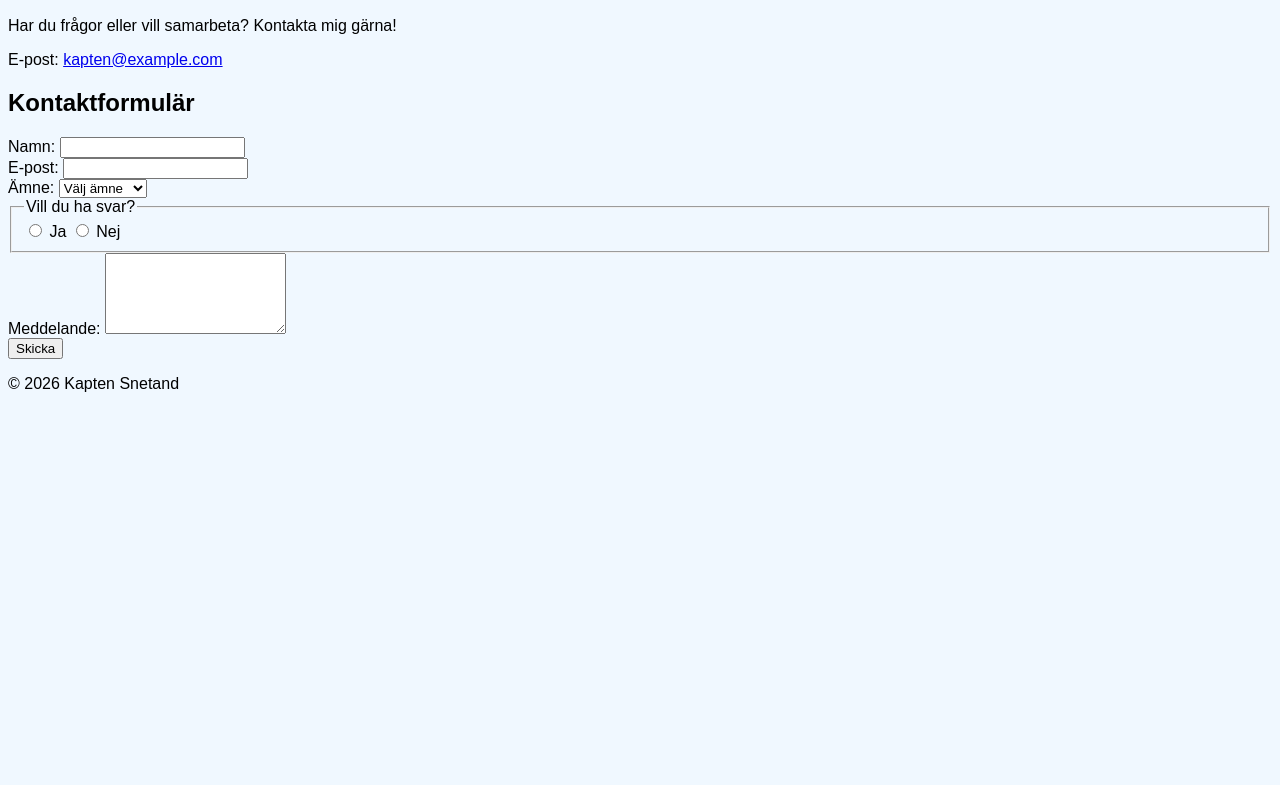
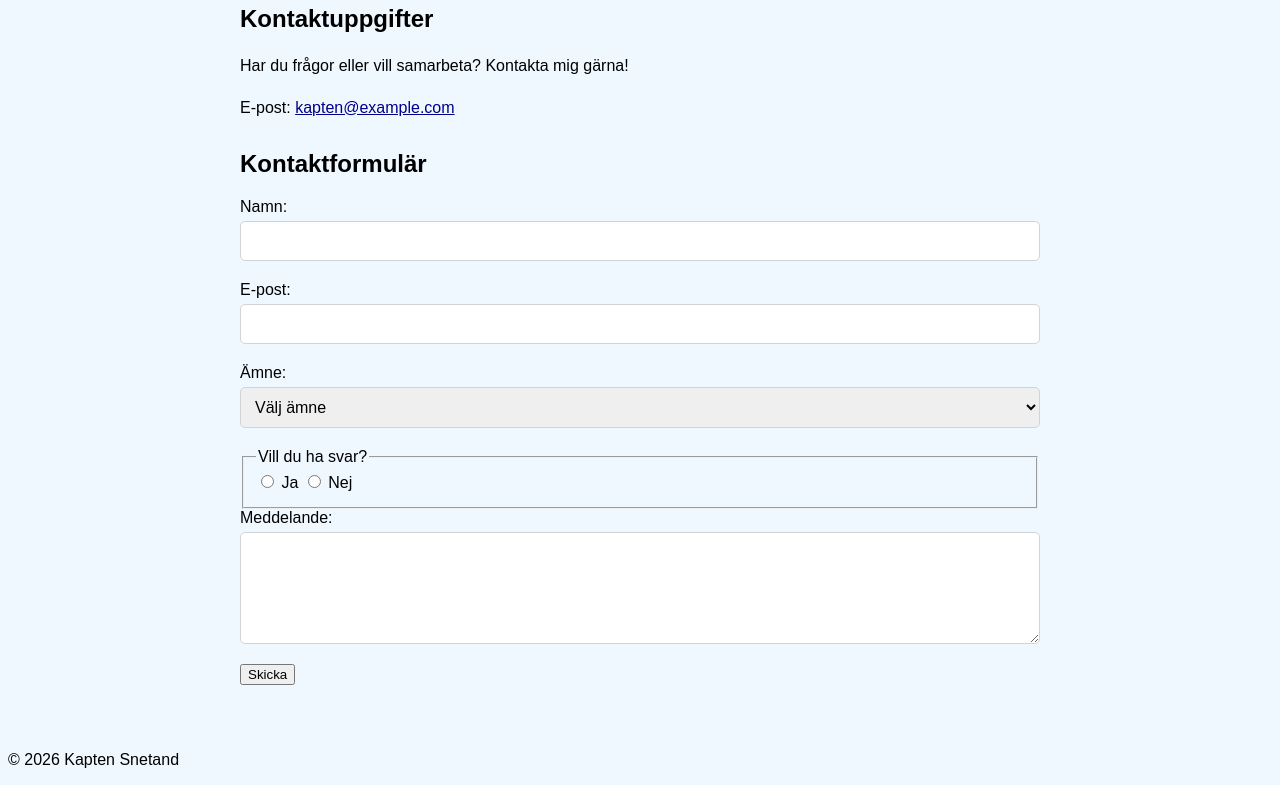
Before and after one commit to Sefer0110/Projekt-Portfolio, a plain HTML site: page kontakt.html in a window 1280 px wide. Shown: the part 177-962 px from the top of the page. Before the commit the page ends 800 px from the top, so only its background shows below. Drawn offline with Linux system fonts and the light colour scheme.

Commit message:
lagt till css på kontakt sidan

```diff
--- a/css/style.css
+++ b/css/style.css
@@ -139,3 +139,68 @@ margin-bottom: 30px;
     .projects__link:hover {
         background-color: skyblue;
     }
+
+
+    /*kontaktsidan*/
+    .contact {
+        max-width: 800px;
+        margin: 0 auto;
+        padding: 20px;
+    }
+    .contact__title {
+        text-align: center;
+        font-size: 36px;
+        margin-bottom: 30px;
+    }
+
+    .contact__section {
+        margin-bottom: 30px;
+    }
+
+    .contact__subtitle {
+        font-size: 24px;
+        margin-bottom: 20px;
+    }
+
+    .contact__text {
+        line-height: 1.6;
+    }
+
+    .contact__link  {
+        color:darkblue;
+
+    }
+
+     /*kontaktformuläret*/
+    .contact__form {
+        background-color: white;
+        padding : 20px;
+        border: 1px solid lightgray;
+        border-radius: 10px;
+    }
+
+    .contact-form__field {
+        margin-bottom: 20px;
+    }
+
+    .contact-form__label {
+        display: inline-block;
+        margin-bottom: 5px;
+    }
+
+    .contact-form__input,
+    .contact-form__select,
+    .contact-form__textarea {
+        display:block;
+        width: 100%;
+        box-sizing: border-box;
+        padding: 10px;
+        border: 1px solid lightgray;
+        border-radius: 5px;
+        cursor: pointer;
+        font: inherit;
+    }
+
+    .contact-form__button:hover {
+        background-color: skyblue;
+    }
```
